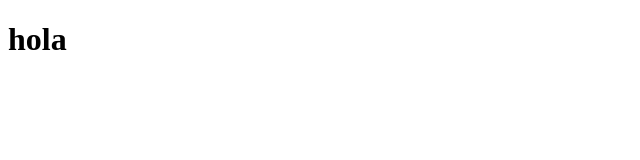
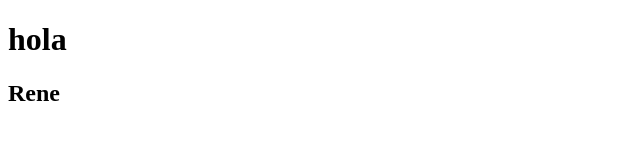
Before and after one commit to lskywolfll/Prueba, a plain HTML site: page index.html in a window 1280 px wide. Shown: the full height of the page, 0-640 px from the left. Drawn offline with Linux system fonts and the light colour scheme.

Commit message:
agrege mi nombre debajo del hola con un h2

```diff
--- a/index.html
+++ b/index.html
@@ -9,6 +9,7 @@
 
 <body>
     <h1>hola</h1>
+    <h2>Rene</h2>
 </body>
 
 </html>
```
